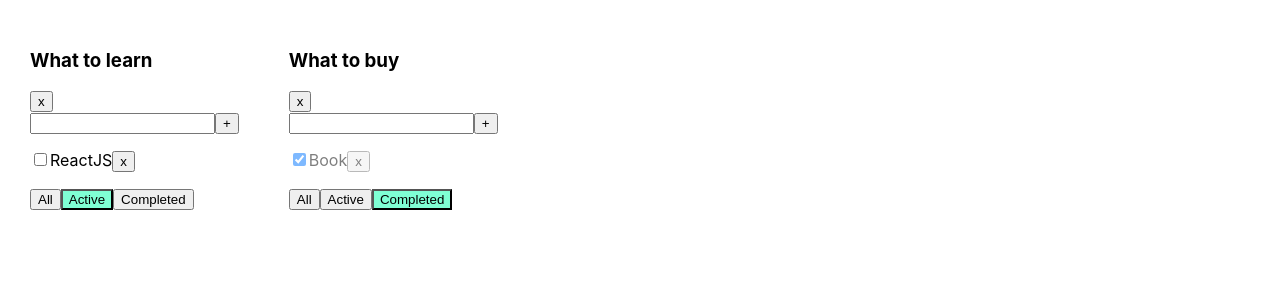
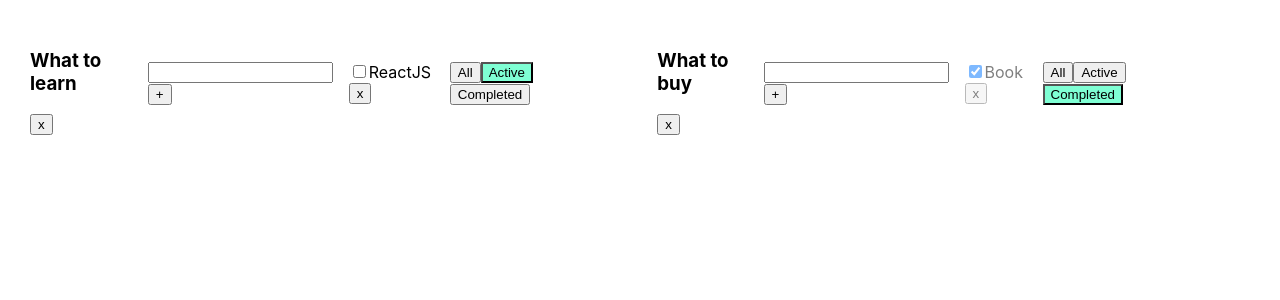
Before and after one commit to Oleg-Melnikow/TodoList_TS, a React (Create React App) app: page / in a window 1280 px wide. Shown: the top 300 px of the page. Built offline with nearby package versions, Linux system fonts and the light colour scheme.

Commit message:
refactoring code

```diff
--- a/src/App.css
+++ b/src/App.css
@@ -16,8 +16,8 @@
 }
 
 .error {
-  border: red 2px solid;
-  outline: none;
+    border: red 2px solid;
+    outline: none;
 }
 
 .error-message {
@@ -25,9 +25,15 @@
 }
 
 .active-filter {
-  background-color: aquamarine;
+    background-color: aquamarine;
 }
 
 .is-done {
     opacity: 0.5;
 }
+
+.title-wrap {
+    display: flex;
+    justify-content: flex-start;
+    align-items: center;
+}
--- a/src/App.tsx
+++ b/src/App.tsx
@@ -11,6 +11,16 @@ type TodoListType = {
     filter: FilterValueType
 }
 
+export type TaskType = {
+    id: string
+    title: string
+    isDone: boolean
+}
+
+type TaskStateType = {
+    [key: string]: Array<TaskType>
+}
+
 function App() {
 
     function remoteTask(id: string, todoListId: string) {
@@ -20,49 +30,49 @@ function App() {
 
     function changeFilter(value: FilterValueType, todoListId: string) {
         let todoList = todoLists.find(tl => tl.id === todoListId)
-        if(todoList){
+        if (todoList) {
             todoList.filter = value
             setTodoLists([...todoLists])
         }
 
     }
+
     function addTask(title: string, todoListId: string) {
-        let newTask = {id: v1(), title: title, isDone: false}
+        let newTask: TaskType = {id: v1(), title: title, isDone: false}
         tasks[todoListId] = [newTask, ...tasks[todoListId]]
         setTasks({...tasks})
     }
 
-    function changeStatus(id: string, isDone: boolean, todoListId: string){
+    function changeStatus(id: string, isDone: boolean, todoListId: string) {
         let task = tasks[todoListId].find(t => t.id === id)
-        if(task){
+        if (task) {
             task.isDone = isDone
             setTasks({...tasks})
         }
     }
 
     function remoteTodoList(todoListId: string) {
-        debugger
         todoLists = todoLists.filter(t => t.id !== todoListId)
         setTodoLists(todoLists)
         delete tasks[todoListId]
         setTasks({...tasks})
     }
 
-    let todoList1 = v1()
-    let todoList2 = v1()
+    let todoListID_1 = v1()
+    let todoListID_2 = v1()
 
     let [todoLists, setTodoLists] = useState<Array<TodoListType>>([
-        {id: todoList1, title: "What to learn", filter: "active"},
-        {id: todoList2, title: "What to buy", filter: "completed"}
+        {id: todoListID_1, title: "What to learn", filter: "active"},
+        {id: todoListID_2, title: "What to buy", filter: "completed"}
     ])
 
-    const [tasks, setTasks] = useState({
-        [todoList1]: [
+    const [tasks, setTasks] = useState<TaskStateType>({
+        [todoListID_1]: [
             {id: v1(), title: "HTML&CSS", isDone: true},
             {id: v1(), title: "JS", isDone: true},
             {id: v1(), title: "ReactJS", isDone: false}
         ],
-        [todoList2]: [
+        [todoListID_2]: [
             {id: v1(), title: "Book", isDone: true},
             {id: v1(), title: "Journal", isDone: false}
         ]
@@ -74,10 +84,10 @@ function App() {
 
                 let tasksForTodoList = tasks[tl.id]
                 if (tl.filter === "active") {
-                    tasksForTodoList = tasksForTodoList.filter(t => t.isDone === false)
+                    tasksForTodoList = tasksForTodoList.filter(t => !t.isDone)
                 }
                 if (tl.filter === "completed") {
-                    tasksForTodoList = tasksForTodoList.filter(t => t.isDone === true)
+                    tasksForTodoList = tasksForTodoList.filter(t => t.isDone)
                 }
 
                 return <TodoList key={tl.id} title={tl.title} tasks={tasksForTodoList}
--- a/src/Todolist.tsx
+++ b/src/Todolist.tsx
@@ -1,5 +1,5 @@
 import React, {ChangeEvent, KeyboardEvent, useState} from "react";
-import {FilterValueType} from "./App";
+import {FilterValueType, TaskType} from "./App";
 
 type PropsType = {
     id: string,
@@ -11,12 +11,6 @@ type PropsType = {
     changeStatus: (id: string, isDone: boolean, todoListId: string) => void,
     remoteTodoList: (todoListId: string) => void,
     filter: string
-}
-
-type TaskType = {
-    id: string,
-    title: string,
-    isDone: boolean
 }
 
 export function TodoList(props: PropsType) {
@@ -48,7 +42,7 @@ export function TodoList(props: PropsType) {
     const remoteTodoList = () => props.remoteTodoList(props.id)
 
     return (
-        <div>
+        <div className="title-wrap">
             <div>
                 <h3>{props.title}</h3>
                 <button onClick={remoteTodoList}>x</button>
@@ -77,9 +71,13 @@ export function TodoList(props: PropsType) {
                 }
             </ul>
             <div>
-                <button className={props.filter === "all" ? "active-filter" : ""} onClick={onAllClickHandler}>All</button>
-                <button className={props.filter === "active" ? "active-filter" : ""} onClick={onActiveClickHandler}>Active</button>
-                <button className={props.filter === "completed" ? "active-filter" : ""} onClick={onCompletedClickHandler}>Completed
+                <button className={props.filter === "all" ? "active-filter" : ""} onClick={onAllClickHandler}>All
+                </button>
+                <button className={props.filter === "active" ? "active-filter" : ""}
+                        onClick={onActiveClickHandler}>Active
+                </button>
+                <button className={props.filter === "completed" ? "active-filter" : ""}
+                        onClick={onCompletedClickHandler}>Completed
                 </button>
             </div>
         </div>
```
